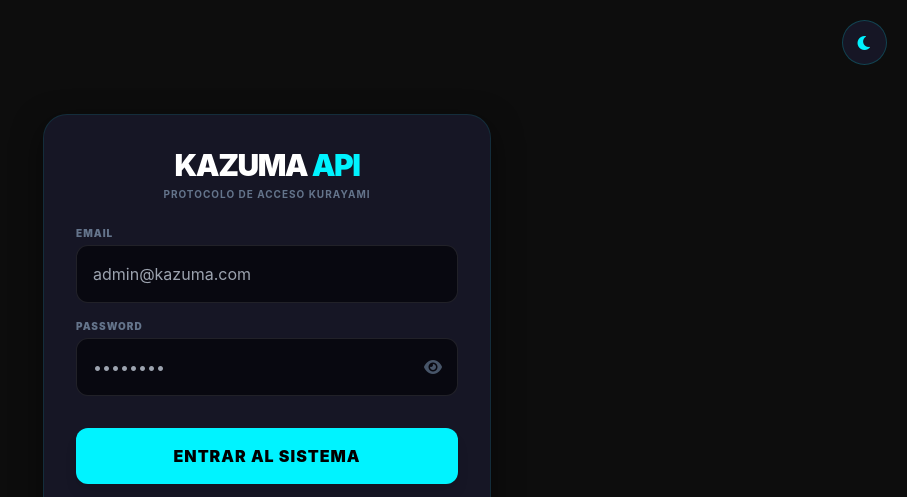
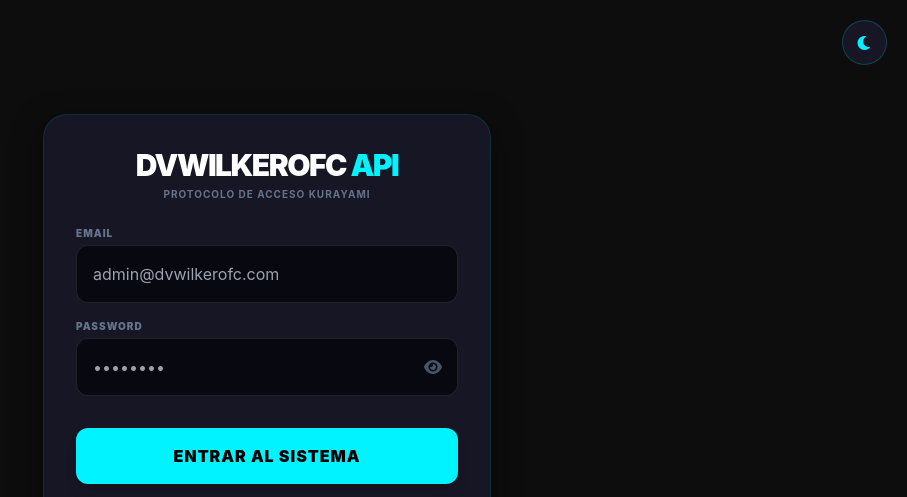
Before and after one commit to DvWilkerOFC/DvWilkerOFC-V1, a website: page public/login.html in a window 1280 px wide. Shown: the top 497 px of the page, without its empty margins (373-1280 px from the left). Drawn offline with nearby package versions, Linux system fonts and the light colour scheme; some packages are replaced by stand-ins of ours; a script that the page names is missing.

Commit message:
Actualizar login.html

```diff
--- a/public/login.html
+++ b/public/login.html
@@ -3,7 +3,7 @@
 <head>
     <meta charset="UTF-8">
     <meta name="viewport" content="width=device-width, initial-scale=1.0, maximum-scale=1.0, user-scalable=no">
-    <title>Kazuma API | Login</title>
+    <title>Api DvWilkerOFC V1 | Login</title>
     <script src="https://cdn.tailwindcss.com"></script>
     <script src="https://cdn.jsdelivr.net/npm/sweetalert2@11"></script>
     <link rel="stylesheet" href="https://cdnjs.cloudflare.com/ajax/libs/font-awesome/6.0.0/css/all.min.css">
@@ -114,14 +114,14 @@
 
     <div class="glass p-8 rounded-3xl w-full max-w-md">
         <div class="text-center mb-6">
-            <h2 class="text-3xl font-black tracking-tighter uppercase">KAZUMA <span style="color: var(--neon-blue);">API</span></h2>
+            <h2 class="text-3xl font-black tracking-tighter uppercase">DvWilkerOFC <span style="color: var(--neon-blue);">API</span></h2>
             <p class="text-slate-500 text-[10px] mt-1 uppercase font-bold tracking-widest">Protocolo de Acceso Kurayami</p>
         </div>
 
         <form id="loginForm" class="space-y-4">
             <div>
                 <label class="block text-[10px] font-black text-slate-500 mb-1 uppercase tracking-widest">Email</label>
-                <input type="email" id="email" class="input-kazuma w-full rounded-xl p-4 outline-none" placeholder="admin@kazuma.com" required>
+                <input type="email" id="email" class="input-kazuma w-full rounded-xl p-4 outline-none" placeholder="admin@dvwilkerofc.com" required>
             </div>
             <div class="relative">
                 <label class="block text-[10px] font-black text-slate-500 mb-1 uppercase tracking-widest">Password</label>
```
